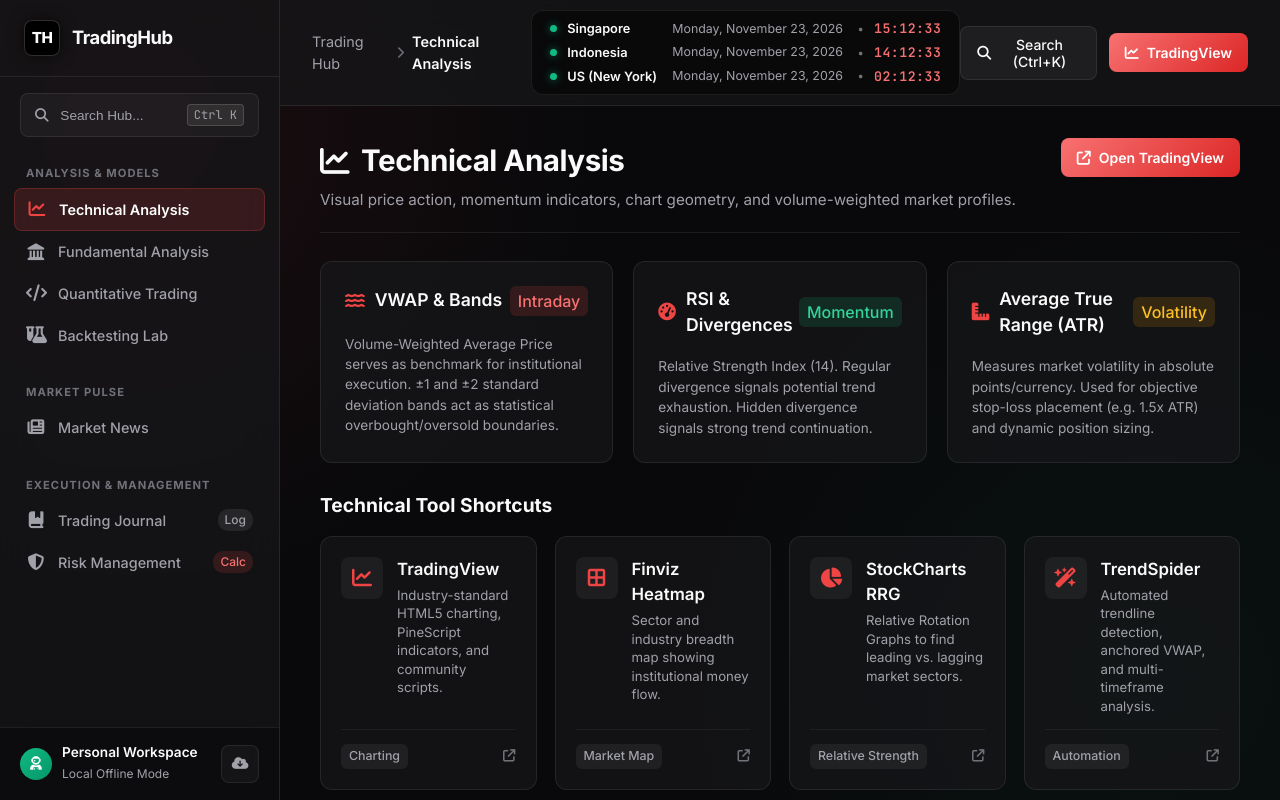
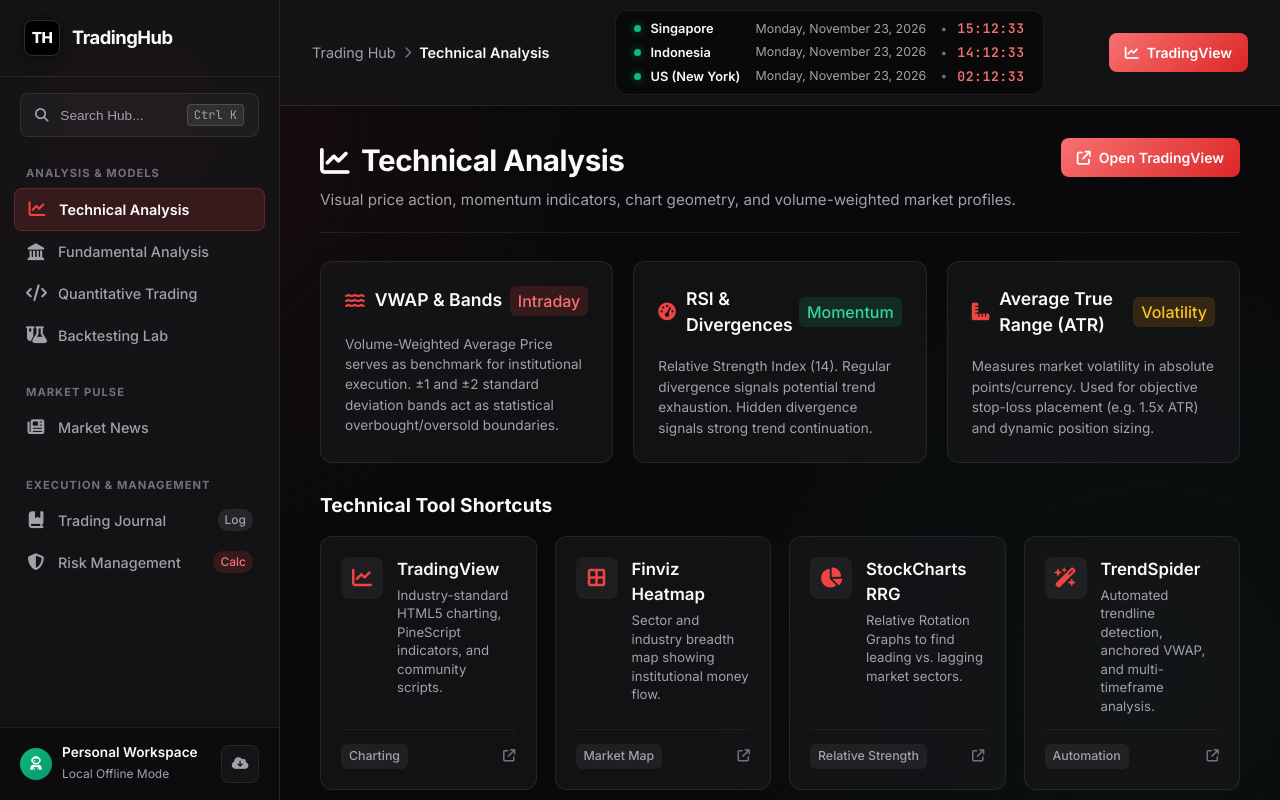
Before and after one commit to Hiokz/trading, a plain HTML site: page index.html in a window 1280 px wide. Drawn offline with Linux system fonts and the light colour scheme; a web font is replaced by a local one.

Commit message:
feat(ui): remove search button from top header

```diff
--- a/index.html
+++ b/index.html
@@ -151,10 +151,6 @@
                 </div>
 
                 <div class="header-right">
-                    <button class="btn btn-secondary btn-open-cmd" title="Quick Search & Navigation (Ctrl+K)">
-                        <i class="fa-solid fa-magnifying-glass"></i>
-                        <span>Search (Ctrl+K)</span>
-                    </button>
                     <a href="https://www.tradingview.com/chart/" target="_blank" class="btn btn-primary" title="Open TradingView Chart">
                         <i class="fa-solid fa-chart-line"></i>
                         <span>TradingView</span>
```
